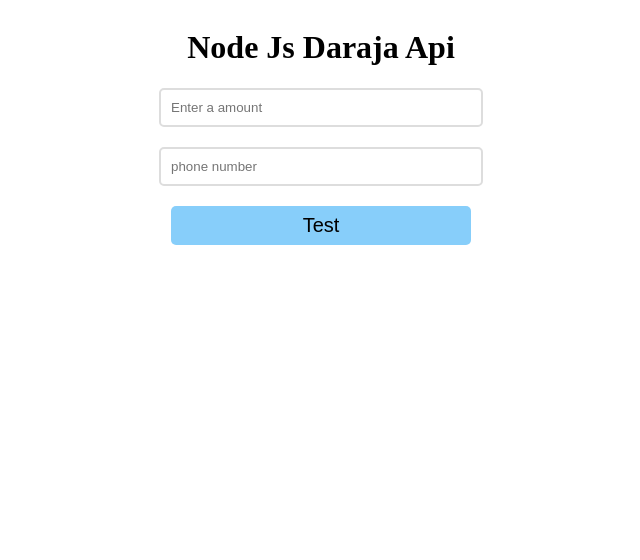
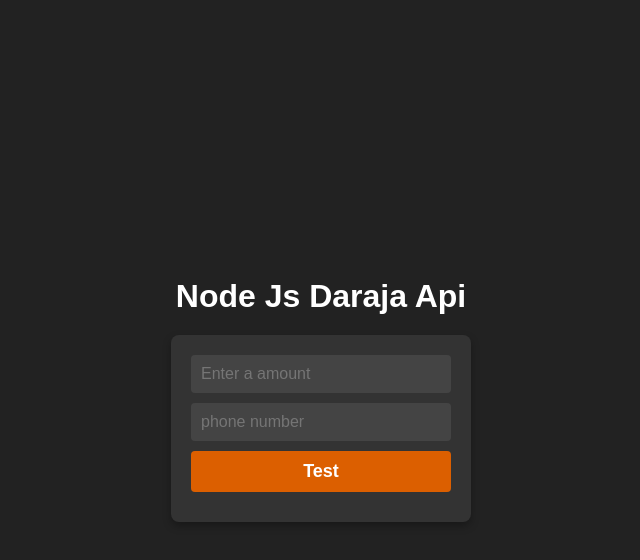
Before and after one commit to gerismumo/node-js-daraja, a website: page public/index.html in a window 1280 px wide. Shown: the whole page, without its empty margins (319-959 px from the left). Drawn offline with nearby package versions, Linux system fonts and the light colour scheme.

Commit message:
updated css

```diff
--- a/controllers/controller.js
+++ b/controllers/controller.js
@@ -5,9 +5,9 @@
 const payment = async (req, res) => {
   try {
     const amount = parseInt(req.body.amount, 10);
-    const phoneNumber = parseInt(req.body.phone, 10);
+    const phoneNumber = req.body.phone;
 
-    if (isNaN(amount) || isNaN(phoneNumber)) {
+    if (isNaN(amount) || phoneNumber === "") {
       return res.json({ success: false, message: 'Please fill all the fields' });
     }
 
--- a/public/index.html
+++ b/public/index.html
@@ -3,10 +3,13 @@
 <head>
     <meta charset="UTF-8">
     <meta name="viewport" content="width=device-width, initial-scale=1.0">
+    <link rel="stylesheet" href="https://cdn.jsdelivr.net/npm/toastify-js/src/toastify.min.css">
+    <script src="https://cdn.jsdelivr.net/npm/toastify-js"></script>
     <link rel="stylesheet" href="style.css">
     <title>Node Js Daraja Api</title>
 </head>
 <body>
+    <div class="container">
         <div class="title">
             <h1>Node Js Daraja Api</h1>
         </div>
@@ -27,6 +30,8 @@
                 <button type="submit">Test</button>
             </form>
         </div>
+    </div>
+
     <script>
         document.getElementById('myForm').addEventListener('submit', async(e) => {
             e.preventDefault();
@@ -51,10 +56,18 @@
                 }
 
                 const data = await response.json();
-                if(data.success) {
-                    alert(data.message);
-                }else {
-                    alert(data.message);
+                if (data.success) {
+                    Toastify({
+                        text: data.message,
+                        backgroundColor: "linear-gradient(to right, #00b09b, #96c93d)",
+                        className: "info",
+                    }).showToast();
+                } else {
+                    Toastify({
+                        text: data.message,
+                        backgroundColor: "linear-gradient(to right, #ff5f6d, #ffc371)",
+                        className: "info",
+                    }).showToast();
                 }
 
             }catch (error) {
--- a/public/style.css
+++ b/public/style.css
@@ -1,40 +1,76 @@
+
+* {
+    margin: 0;
+    padding: 0;
+    box-sizing: border-box;
+}
+
+.Toastify__toast--info {
+    border-radius: 4px;
+    font-family: Arial, sans-serif;
+}
+
 body {
     display: flex;
     justify-content: center;
-    flex-direction: column;
+    align-items: center;
+    height: 100vh;
+    background-color: #222;
+    color: #fff;
+    font-family: Arial, sans-serif;
 }
-.title {
+
+.container {
     display: flex;
     justify-content: center;
     align-items: center;
-}
-.form {
-    display: flex;
-    justify-content: center;
+    flex-direction: column;
 }
 
-.form form {
-    display: flex;
-    flex-direction: column;
-    align-items: center;
-    gap: 20px;
+
+.title {
+    text-align: center;
+    margin-bottom: 20px;
+}
+
+.title h1 {
+    font-size: 2rem;
+}
+
+
+.form {
+    background-color: #333;
+    padding: 20px;
+    border-radius: 8px;
+    box-shadow: 0 4px 8px rgba(0, 0, 0, 0.3);
     width: 300px;
 }
 
-form input {
-    width: 100%;
-    padding: 10px;
-    border-radius: 5px;
-    border: 2px solid #ddd;
-    outline: none;
+form {
+    display: flex;
+    flex-direction: column;
 }
 
-form button {
-    padding: 8px 0;
-    width: 100%;
-    background-color: lightskyblue;
-    color: black;
+input[type="number"],
+input[type="tel"],
+button {
+    margin-bottom: 10px;
+    padding: 10px;
     border: none;
-    border-radius: 5px;
-    font-size: 20px;
+    border-radius: 4px;
+    font-size: 1rem;
 }
+
+input[type="number"],
+input[type="tel"] {
+    background-color: #444;
+    color: #fff;
+}
+
+button {
+    background-color: #DC5F00;
+    color: #fff;
+    cursor: pointer;
+    font-size: 18px;
+    font-weight: 800;
+}
```
Lines whose indentation alone changed are shown as unchanged.
